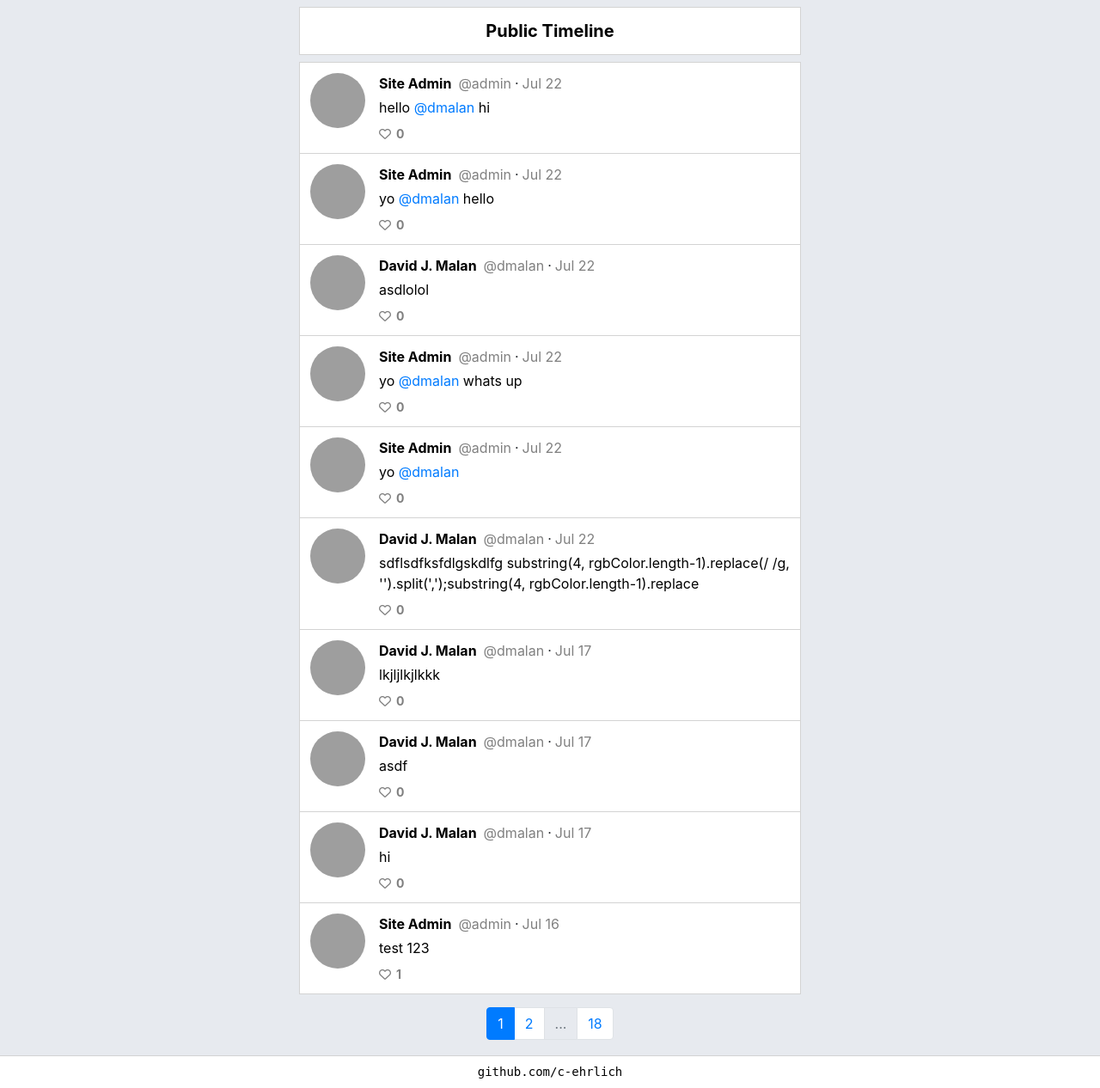
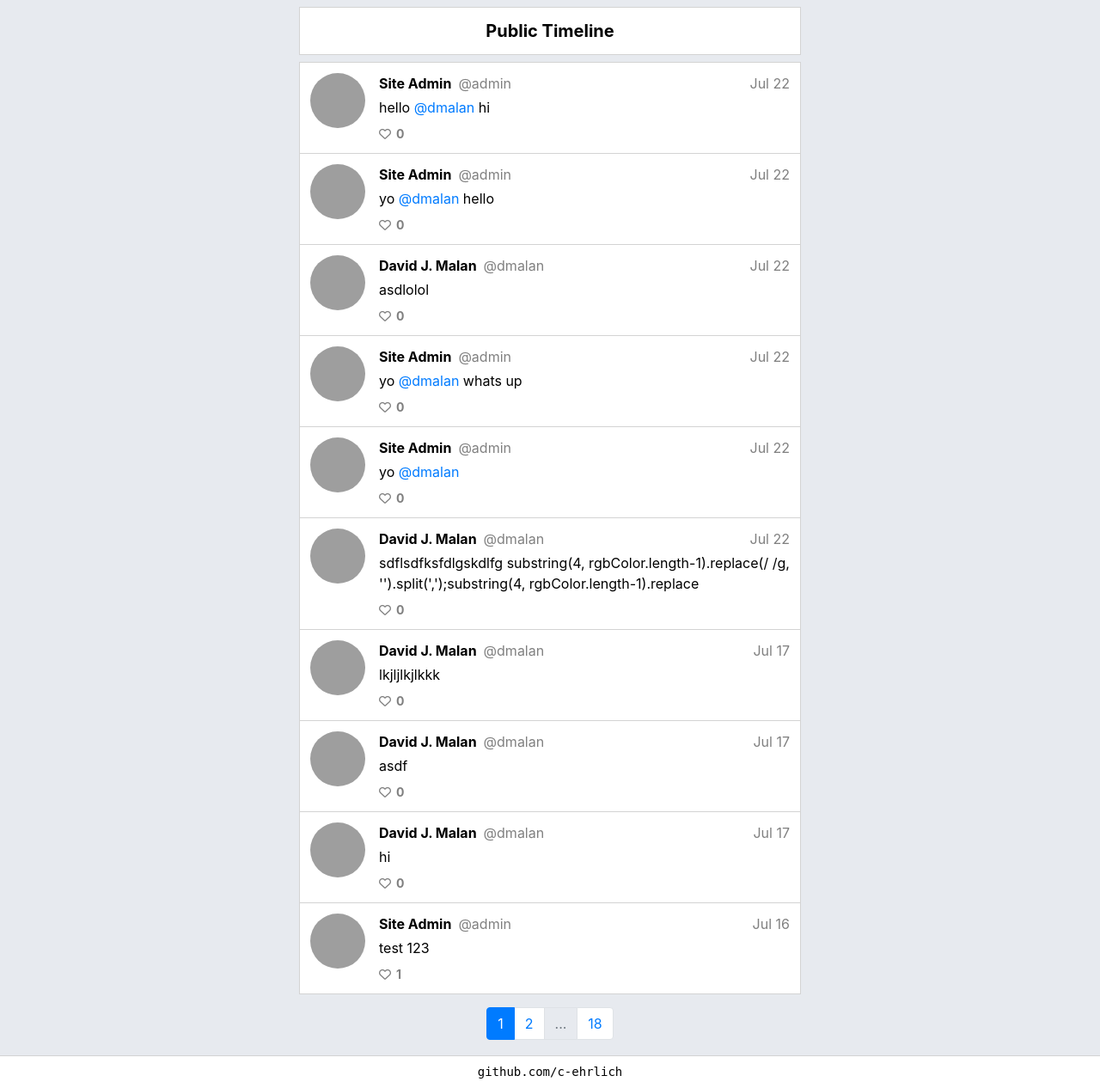
Before and after one commit to c-ehrlich/Touiteur, a Django app: page / in a window 1280 px wide. Shown: the part 57-1323 px from the top of the page at 86% size. Run offline with Django 3.2, Linux system fonts and the light colour scheme; data comes from the database, SQL or seed files in the repository; some libraries are stand-ins or nearby versions; grey boxes are pictures that could not be loaded.

Commit message:
[styling] move post timestamp to far right in posts.html

```diff
--- a/network/static/network/styles.css
+++ b/network/static/network/styles.css
@@ -219,6 +219,7 @@ hr {
 .post-username-header-div {
     display: flex;
     flex-direction: row;
+    justify-content: space-between;
     margin-bottom: 4px;
 }
 
--- a/network/templates/network/posts.html
+++ b/network/templates/network/posts.html
@@ -20,6 +20,7 @@
                 </div>
                 <div class="post-content-div">
                     <div class="post-username-header-div">
+                        <div class="flex-row">
                             <a href="{% url 'user' post.user.username %}" class="post-username-header-link">
                                 <div class="post-username-header-displayname">
                                     {{ post.user.displayname }}
@@ -30,7 +31,7 @@
                                     @{{ post.user.username }}
                                 </div>
                             </a>
-                        <div class="post-username-header-spacer"> · </div>
+                        </div>
                         <div class="post-timestamp-div">
                             <a href="{% url 'post' post.id %}" class="post-timestamp-text">{{ post.timestamp_f }}</a>
                         </div>
```
Lines whose indentation alone changed are shown as unchanged.
